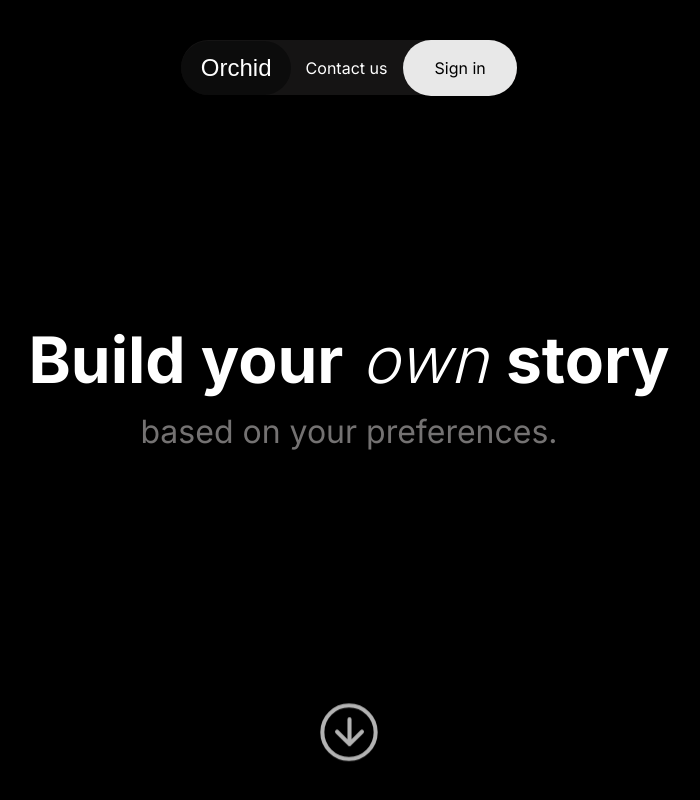
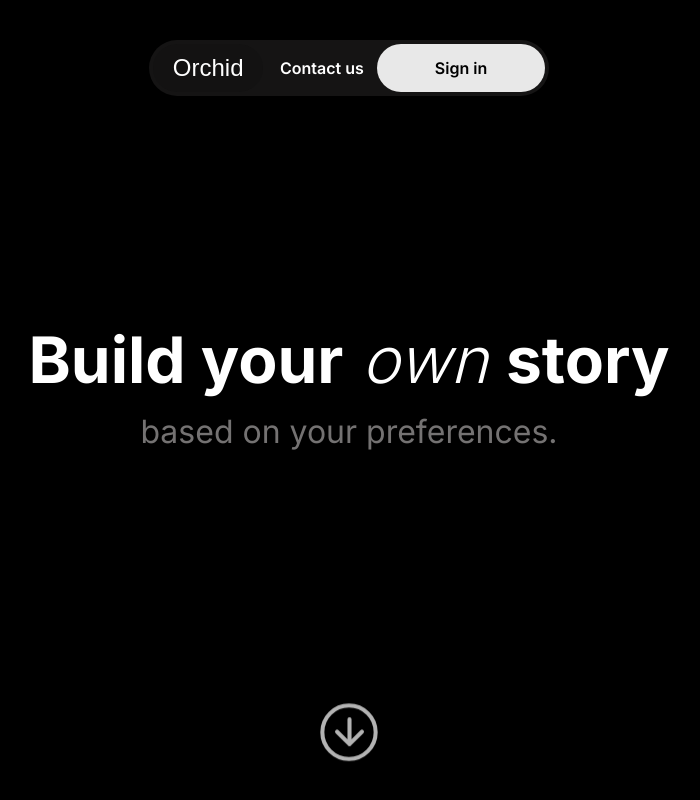
Before and after one commit to Romazyng/Orchid, a Next.js app: page / in a window 1280 px wide. Shown: the top 800 px of the page, without its empty margins (291-991 px from the left). Built offline with nearby package versions, Linux system fonts and the light colour scheme; a web font is replaced by a local one.

Commit message:
new navbar + new generator navbar

```diff
--- a/app/generator/page.tsx
+++ b/app/generator/page.tsx
@@ -10,6 +10,7 @@ import { createClient } from "@/utils/supabase/server";
 import { signOut } from "../login/actions";
 import { redirect } from "next/navigation";
 import UserProfile from "../ui/components/UserProfile";
+import GeneratorNavbar from "../ui/components/GeneratorNavbar";
 
 export default async function Generate() {
 
@@ -23,6 +24,7 @@ export default async function Generate() {
 
     return (
         <section className="h-screen flex items-center justify-center bg-[#F6ECE1]">
+            <GeneratorNavbar/>
             <GeneratorLayout/>
             <div className="text-center ">
                 <div className="lg:text-[2.5rem] md:text-[2.2rem] sm:text-[1.9rem] font-medium text-[#1E1E26] mb-4 ">
--- a/app/ui/Navbar.tsx
+++ b/app/ui/Navbar.tsx
@@ -18,20 +18,20 @@ const scrollToSection = () => {
 
 export default function Navbar() {
     return (
-        <nav className="fixed top-10 left-1/2 transform -translate-x-1/2 lg:w-[21rem] lg:h-[3.45rem] bg-[#181717]/90 text-white rounded-[36px] z-10">
+        <nav className="fixed top-10 left-1/2 transform -translate-x-1/2 lg:w-[25rem] lg:h-[3.5rem] bg-[#181717]/90 text-white rounded-[36px] z-10 backdrop-blur-sm">
             <div className="container mx-auto flex justify-between items-center">
-              <div className="bg-[#0b0b0b]/80 rounded-[36px] lg:w-[6.9rem] lg:h-[3.40rem]  flex items-center justify-center">
+              <div className="bg-[#0b0b0b]/20 rounded-[36px] lg:w-[6.9rem] lg:h-[3rem] ml-1 mt-1 flex items-center justify-center">
                 <Link href="/" className={`${marcellus.className} antialiased text-2xl`}>
                   Orchid
                 </Link>
               </div>
-              <ul className=" flex items-center space-x-4">
-                <li className="flex items-center justify-center">
+              <ul className=" flex items-center">
+                <li className="rounded-[36px] lg:w-[6.9rem] lg:h-[3rem] mt-1 flex items-center justify-center text-white hover:bg-[#313131] duration-500 font-semibold">
                   <a onClick={scrollToSection} className="text-center cursor-pointer">
                     Contact us
                   </a>
                 </li>
-                <li className="bg-[#ffffff]/90 rounded-[36px] lg:w-[7.1rem] lg:h-[3.5rem] flex items-center justify-center text-black">
+                <li className="bg-[#ffffff]/90 rounded-[36px] lg:w-[10.5rem] lg:h-[3rem] mt-1 mr-1 flex items-center justify-center text-black font-semibold">
                   <Link href="/login" className="text-center">
                     Sign in
                   </Link>
--- a/app/ui/components/Navbar.tsx
+++ b/app/ui/components/GeneratorNavbar.tsx
@@ -18,21 +18,21 @@ const scrollToSection = () => {
 
 export default function Navbar() {
     return (
-        <nav className="fixed top-10 left-1/2 transform -translate-x-1/2 w-[325px] h-[55px] bg-[#454040]/90 text-white rounded-[36px] z-10">
+        <nav className="fixed top-10 left-1/2 transform -translate-x-1/2 lg:w-[25rem] lg:h-[3.5rem] bg-[#181717]/90 text-white rounded-[36px] z-10 backdrop-blur-sm">
             <div className="container mx-auto flex justify-between items-center">
-              <div className="bg-[#3A3737]/80 rounded-[36px] w-[106px] h-[55px] flex items-center justify-center">
+              <div className="bg-[#0b0b0b]/20 rounded-[36px] lg:w-[6.9rem] lg:h-[3rem] ml-1 mt-1 flex items-center justify-center">
                 <Link href="/" className={`${marcellus.className} antialiased text-2xl`}>
                   Orchid
                 </Link>
               </div>
-              <ul className=" flex items-center space-x-4">
-                <li className="flex items-center justify-center">
+              <ul className=" flex items-center">
+                <li className="rounded-[36px] lg:w-[6.9rem] lg:h-[3rem] mt-1 flex items-center justify-center text-white hover:bg-[#313131] duration-500 font-semibold">
                   <a onClick={scrollToSection} className="text-center cursor-pointer">
                     Contact us
                   </a>
                 </li>
-                <li className="bg-[#CCD0CF]/80 rounded-[36px] w-[106px] h-[55px] flex items-center justify-center text-black">
-                  <Link href="/api/login" className="text-center">
+                <li className="bg-[#ffffff]/90 rounded-[36px] lg:w-[10.5rem] lg:h-[3rem] mt-1 mr-1 flex items-center justify-center text-black font-semibold">
+                  <Link href="/login" className="text-center">
                     Sign in
                   </Link>
                 </li>
```
